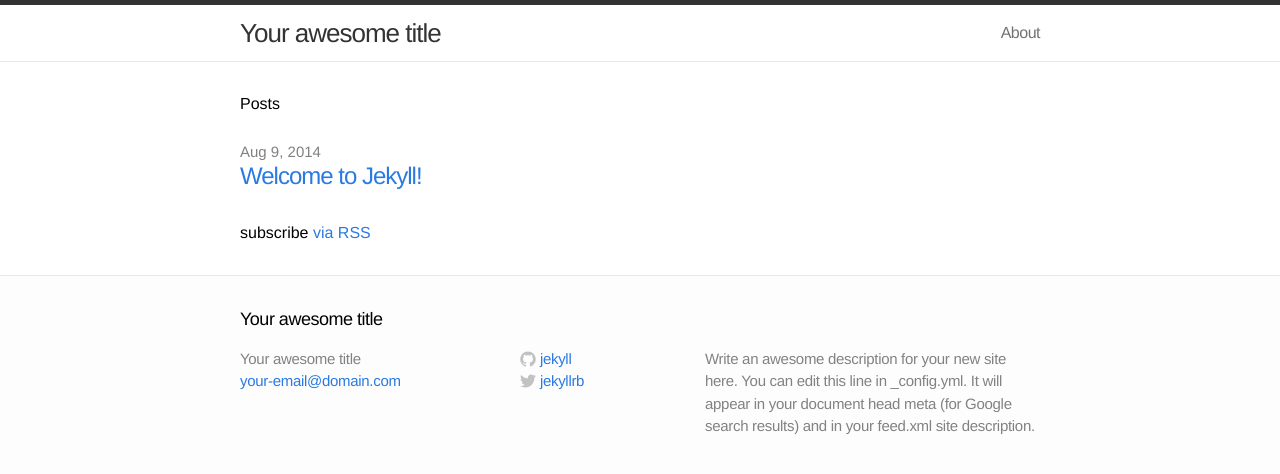
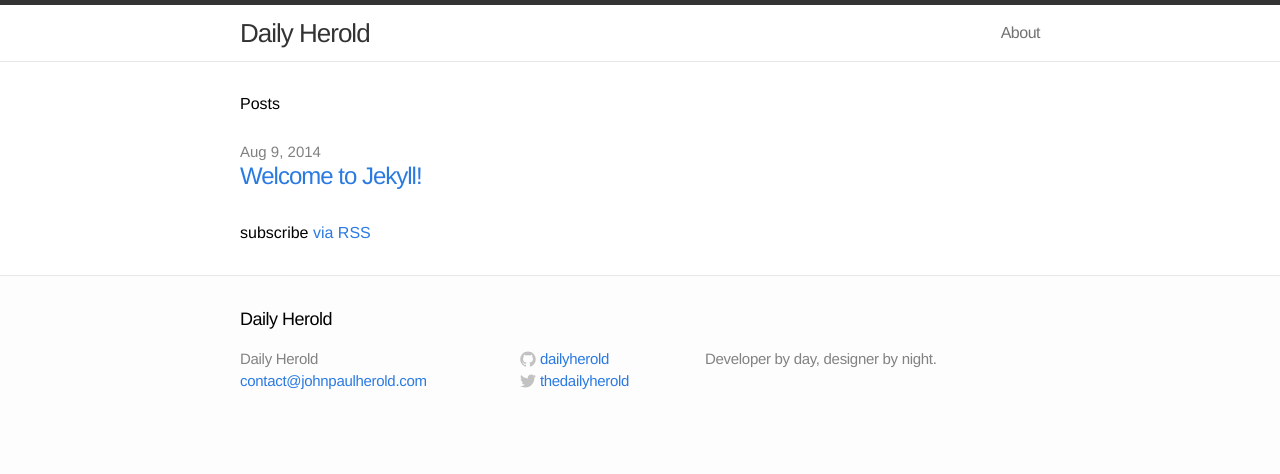
Before and after one commit to dailyherold/dailyherold.github.io, a Jekyll site: the page built from index.html, in a window 1280 px wide. Shown: the top 474 px of the page. Built offline with Jekyll 4.4.1, drawn with Linux system fonts in a browser that asks for light colours; Markdown is read by kramdown in place of the engine named in the settings.

Commit message:
first config change

```diff
--- a/_config.yml
+++ b/_config.yml
@@ -1,12 +1,12 @@
 # Site settings
-title: Your awesome title
-email: your-email@domain.com
-description: "Write an awesome description for your new site here. You can edit this line in _config.yml. It will appear in your document head meta (for Google search results) and in your feed.xml site description."
+title: Daily Herold
+email: contact@johnpaulherold.com
+description: "Developer by day, designer by night."
 baseurl: ""
 url: "http://yourdomain.com"
-twitter_username: jekyllrb
-github_username:  jekyll
+twitter_username: thedailyherold
+github_username:  dailyherold
 
 # Build settings
-markdown: kramdown
+markdown: markdown
 permalink: pretty
```
